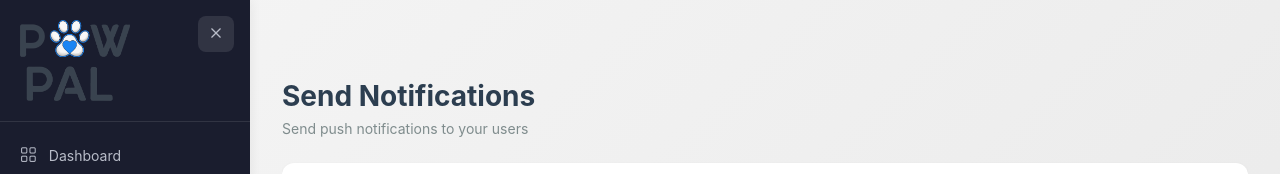
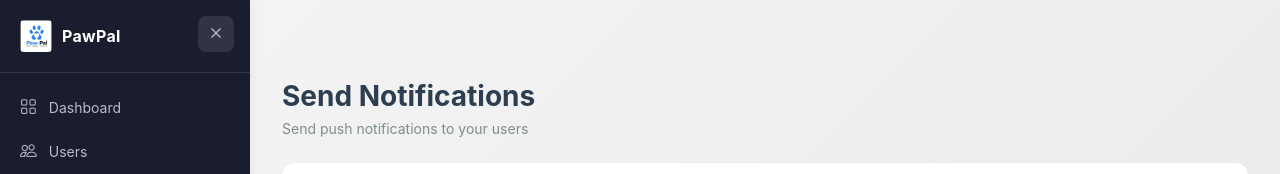
Before and after one commit to PawPalOrganization/frontend, a React (Vite) app: page /admin/notifications in a window 1280 px wide. Shown: the top 174 px of the page. Built offline with nearby package versions, Linux system fonts and the light colour scheme; no server answers; sample sign-in values are in the browser's storage.

Commit message:
Title Enhancmetns

```diff
--- a/index.html
+++ b/index.html
@@ -2,10 +2,10 @@
 <html lang="en">
   <head>
     <meta charset="UTF-8" />
-    <link rel="icon" type="image/svg+xml" href="/vite.svg" />
+    <link rel="icon" type="image/png" href="/pawpal.png" />
     <meta name="viewport" content="width=device-width, initial-scale=1.0" />
     <link rel="stylesheet" href="https://cdn.jsdelivr.net/npm/bootstrap-icons@1.11.3/font/bootstrap-icons.min.css">
-    <title>Paw Buddy</title>
+    <title>PawPal</title>
   </head>
   <body>
     <div id="root"></div>
--- a/src/components/layout/AdminSidebar/AdminSidebar.jsx
+++ b/src/components/layout/AdminSidebar/AdminSidebar.jsx
@@ -2,7 +2,7 @@ import { useState } from 'react';
 import { NavLink, useNavigate } from 'react-router-dom';
 import { useAdminAuth } from '../../../context/AdminAuthContext';
 import styles from './AdminSidebar.module.scss';
-import logoPawBuddy from '../../../assets/images/login/Logo Paw Buddy.png';
+import pawpalLogo from '../../../assets/images/pawpal-logo.png';
 
 const AdminSidebar = ({ isOpen = false, onClose = () => {} }) => {
   const { admin, logout } = useAdminAuth();
@@ -50,7 +50,8 @@ const AdminSidebar = ({ isOpen = false, onClose = () => {} }) => {
 
       {/* Logo */}
       <div className={styles.logo}>
-        <img src={logoPawBuddy} alt="Paw Buddy" className={styles.logoImage} />
+        <img src={pawpalLogo} alt="PawPal" className={styles.logoImage} />
+        <span className={styles.logoText}>PawPal</span>
       </div>
 
       {/* Main Navigation */}
--- a/src/components/layout/AdminSidebar/AdminSidebar.module.scss
+++ b/src/components/layout/AdminSidebar/AdminSidebar.module.scss
@@ -56,13 +56,26 @@
 
 // Logo section
 .logo {
+  display: flex;
+  align-items: center;
+  gap: 0.625rem;
   padding: 1.25rem 1.25rem;
   border-bottom: 1px solid rgba(255, 255, 255, 0.1);
 }
 
 .logoImage {
-  width: 100%;
-  max-width: 110px;
+  width: 2rem;
+  height: 2rem;
+  object-fit: contain;
+  border-radius: 4px;
+  flex-shrink: 0;
+}
+
+.logoText {
+  font-size: 1rem;
+  font-weight: 700;
+  color: white;
+  letter-spacing: 0.02em;
 }
 
 // Navigation
--- a/src/pages/Admin/ClinicServices.jsx
+++ b/src/pages/Admin/ClinicServices.jsx
@@ -181,14 +181,24 @@ const ClinicServices = () => {
 
   const columns = [
     {
+      key: 'id',
+      label: 'ID',
+      width: '8%',
+      render: (row) => (
+        <span style={{ fontFamily: 'monospace', fontWeight: 600, color: '#0D9AFF' }}>
+          #{row.id}
+        </span>
+      ),
+    },
+    {
       key: 'name',
       label: 'Name',
-      width: '25%',
+      width: '22%',
     },
     {
       key: 'description',
       label: 'Description',
-      width: '45%',
+      width: '37%',
       render: (row) =>
         row.description ? (
           <span className={styles.descriptionCell}>{row.description}</span>
--- a/src/pages/Admin/Clinics.jsx
+++ b/src/pages/Admin/Clinics.jsx
@@ -295,7 +295,7 @@ const Clinics = () => {
       address: branch.address || '',
       phoneNumber: branch.phoneNumber || '',
       isMainBranch: branch.isMainBranch || false,
-      serviceIds: (branch.services || []).map((s) => s.id),
+      serviceIds: (branch.services || []).map((s) => s.clinicServiceId),
     });
     setBranchFormErrors({});
     setIsEditBranchModalOpen(true);
@@ -353,7 +353,7 @@ const Clinics = () => {
         phoneNumber: branchFormData.phoneNumber || null,
         isMainBranch: branchFormData.isMainBranch,
         isActive: true,
-        serviceIds: branchFormData.serviceIds,
+        services: branchFormData.serviceIds.map((id) => ({ clinicServiceId: id, cost: 0 })),
         tags: [],
         workingHours: [],
       });
@@ -378,7 +378,10 @@ const Clinics = () => {
         phoneNumber: branchFormData.phoneNumber || null,
         isMainBranch: branchFormData.isMainBranch,
         isActive: true,
-        serviceIds: branchFormData.serviceIds,
+        services: branchFormData.serviceIds.map((id) => {
+          const existing = (selectedBranch.services || []).find((s) => s.clinicServiceId === id);
+          return { clinicServiceId: id, cost: existing?.cost ?? 0 };
+        }),
         tags: [],
         workingHours: [],
       });
```
Also changed, not shown: public/pawpal.png (added), src/assets/images/pawpal-logo.png (added).
